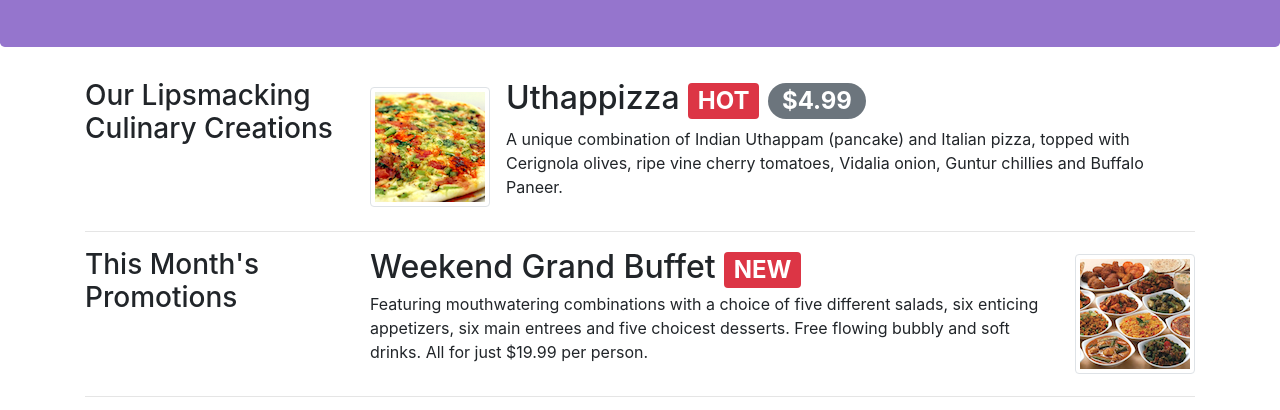
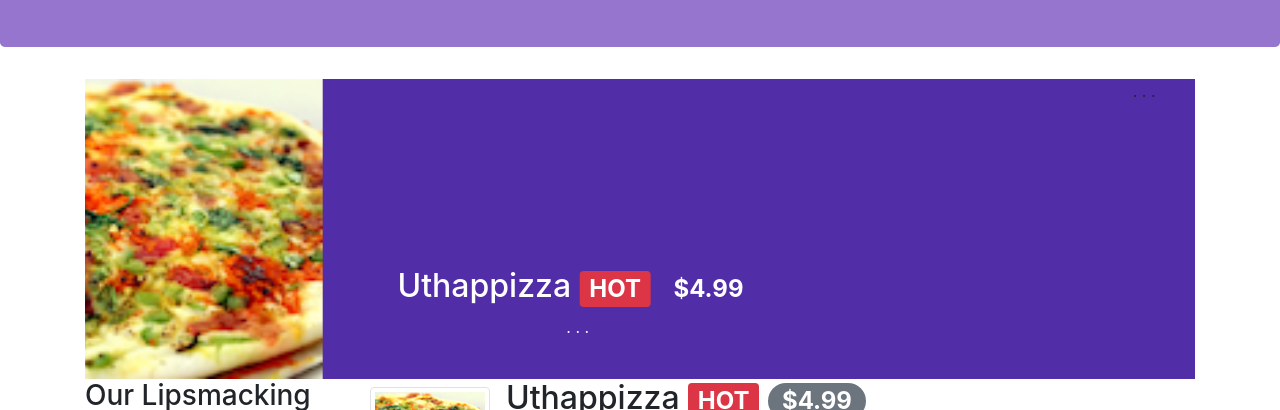
Before and after one commit to creepygal/Bootstrap4, a plain HTML site: page index.html in a window 1280 px wide. Shown: the part 333-743 px from the top of the page. Drawn offline with nearby package versions, Linux system fonts and the light colour scheme.

Commit message:
Carousel

```diff
--- a/index.html
+++ b/index.html
@@ -21,7 +21,8 @@
             <button class="navbar-toggler" type="button" data-toggle="collapse" data-target="#Navbar">
                 <span class="navbar-toggler-icon"></span>
             </button>
-            <a class="navbar-brand mr-auto" href="#"><img src="img/logo.png" height="30" width="41"></a>
+            <a class="navbar-brand mr-auto" href="#"><img src="img/logo.png" height="30" width="41">
+            </a>
             <div class="collapse navbar-collapse" id="Navbar">
                 <ul class="navbar-nav mr-auto">
                     <li class="nav-item active"><a class="nav-link" href="./index.html"><span class="fa fa-home fa-lg"></span> Home</a></li>
@@ -93,6 +94,28 @@
     </header>
 
     <div class="container">
+        <div class="row row-content">
+            <div class="col">
+                <div id="mycarousel" class="carousel slide" data-ride="carousel">
+                    <div class="carousel-inner" role="listbox">
+                        <div class="carousel-item active">
+                            <img class="d-block img-fluid" src="img/uthappizza.png" alt="Uthappizza">
+                            <div class="carousel-caption d-none d-md-block">
+                                <h2>Uthappizza <span class="badge badge-danger">HOT</span> <span class="badge badge-pill badge-default">$4.99</span></h2>
+                                . . .
+                            </div>
+                        </div>
+                        <div class="carousel-item">
+                            . . .
+                        </div>
+                        <div class="carousel-item">
+                            . . .
+                        </div>
+                    </div>
+                </div>
+            </div>
+        </div>
+
         <div class="row">
             <div class="col-12 col-sm-4 col-md-3">
                 <h3>Our Lipsmacking Culinary Creations</h3>
--- a/style.css
+++ b/style.css
@@ -25,3 +25,18 @@ body {
     border-bottom: 1px solid #ddd;
     padding: 10px;
 }
+
+.carousel {
+    background: #512DA8;
+}
+
+.carousel-item {
+    height: 300px;
+}
+
+.carousel-item img {
+    position: absolute;
+    top: 0;
+    left: 0;
+    min-height: 300px;
+}
```
